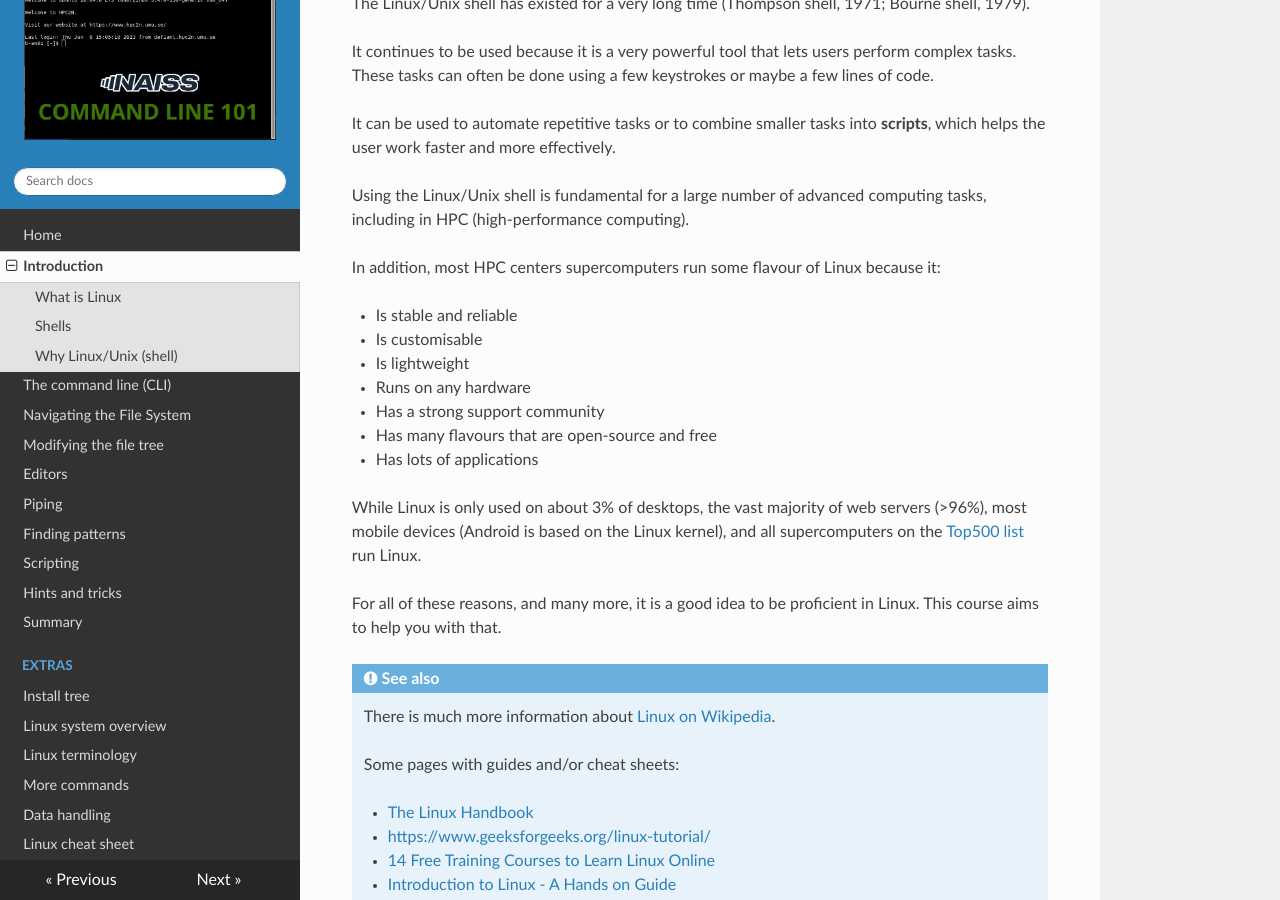
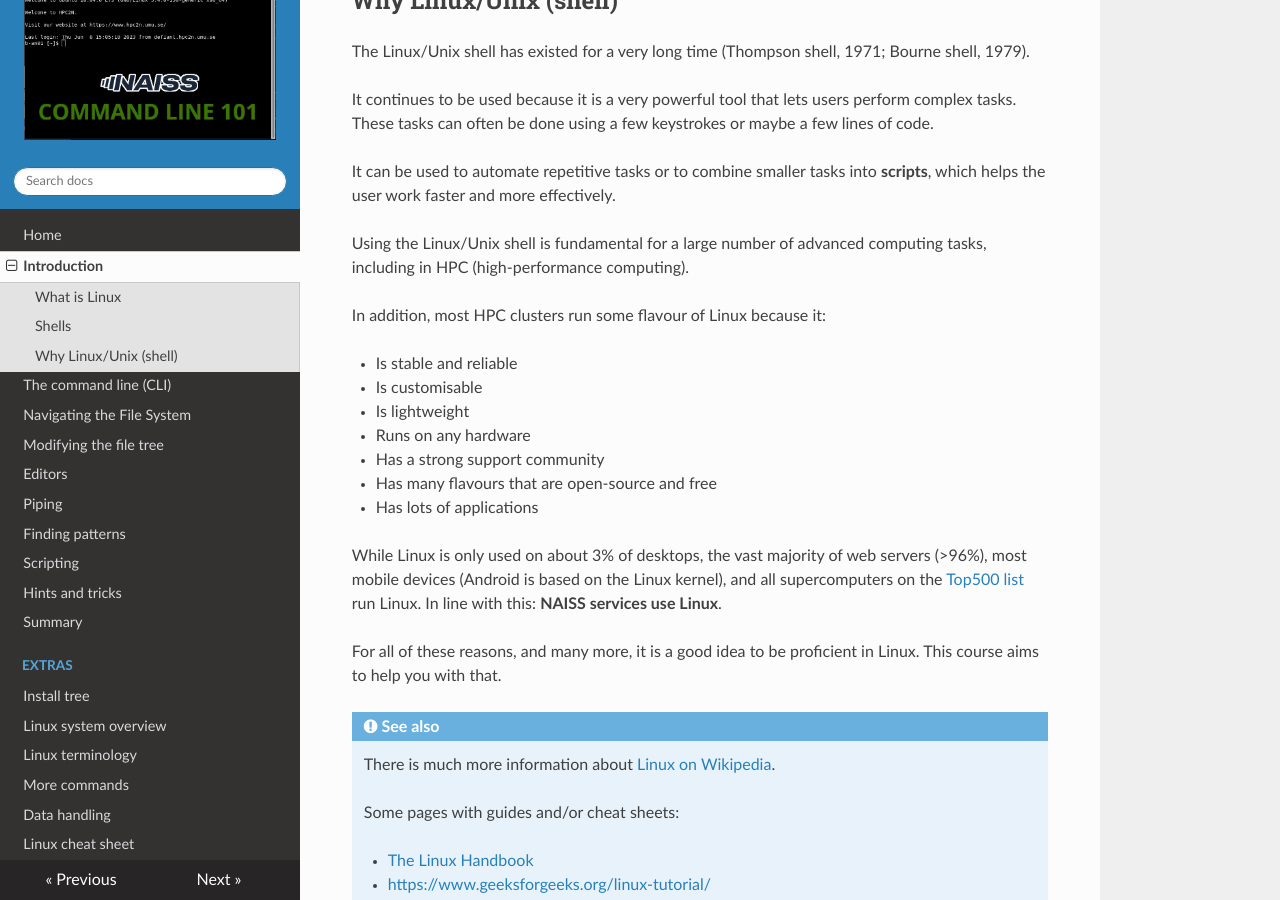
Before and after one commit to hpc2n/linux-command-line-101, an MkDocs documentation site: the page built from docs/intro.md, in a window 1280 px wide and 900 px high, scrolled down 1710 px. Built offline with MkDocs 1.6.1, drawn with Linux system fonts in a browser that asks for light colours; nearby versions of some CDN libraries; some of the changed text lies outside the part shown.

Commit message:
Update intro.md

```diff
--- a/docs/intro.md
+++ b/docs/intro.md
@@ -12,6 +12,12 @@
 Linux is a family of open-source Unix-like operating systems based on the Linux kernel, an operating system kernel first released on September 17, 1991, by Linus Torvalds.
 
 An operating system kernel is the software that sits underneath all of the other software on a computer, managing the computer’s hardware (CPU, GPU, memory, storage...) and handling the connections between your other software and the hardware.
+
+Linux is:
+* Multitasking capable
+* Multi user system
+* Open source
+* Free of charge
 
 Linux is typically packaged as a Linux distribution, which includes the kernel and supporting system software and libraries, many of which are provided by the GNU Project.
 
@@ -52,7 +58,7 @@
 
 Using the Linux/Unix shell is fundamental for a large number of advanced computing tasks, including in HPC (high-performance computing).
 
-In addition, most HPC centers supercomputers run some flavour of Linux because it:
+In addition, most HPC clusters run some flavour of Linux because it:
 
 - Is stable and reliable
 - Is customisable
@@ -62,7 +68,7 @@
 - Has many flavours that are open-source and free
 - Has lots of applications
 
-While Linux is only used on about 3% of desktops, the vast majority of web servers (>96%), most mobile devices (Android is based on the Linux kernel), and all supercomputers on the <a href="https://en.wikipedia.org/wiki/TOP500" target="_blank">Top500 list</a> run Linux.
+While Linux is only used on about 3% of desktops, the vast majority of web servers (>96%), most mobile devices (Android is based on the Linux kernel), and all supercomputers on the <a href="https://en.wikipedia.org/wiki/TOP500" target="_blank">Top500 list</a> run Linux. In line with this: **NAISS services use Linux**.
 
 For all of these reasons, and many more, it is a good idea to be proficient in Linux. This course aims to help you with that.
 
```
